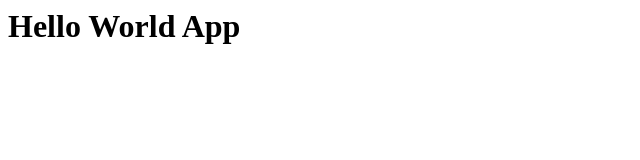
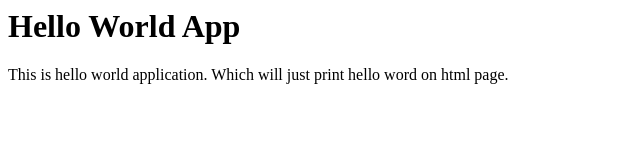
Before and after one commit to pari08yadav/test, a plain HTML site: page index.html in a window 1280 px wide. Shown: the whole page, without its empty margins (0-640 px from the left). Drawn offline with Linux system fonts and the light colour scheme.

Commit message:
Update index.html
Added paragraph

```diff
--- a/index.html
+++ b/index.html
@@ -4,5 +4,8 @@
 	</head>
 <body>
 	<h1>Hello World App</h1>
+	<p>This is hello world application. Which will just print hello word on html page.</p>
 </body>
+
+
 </html>
```
